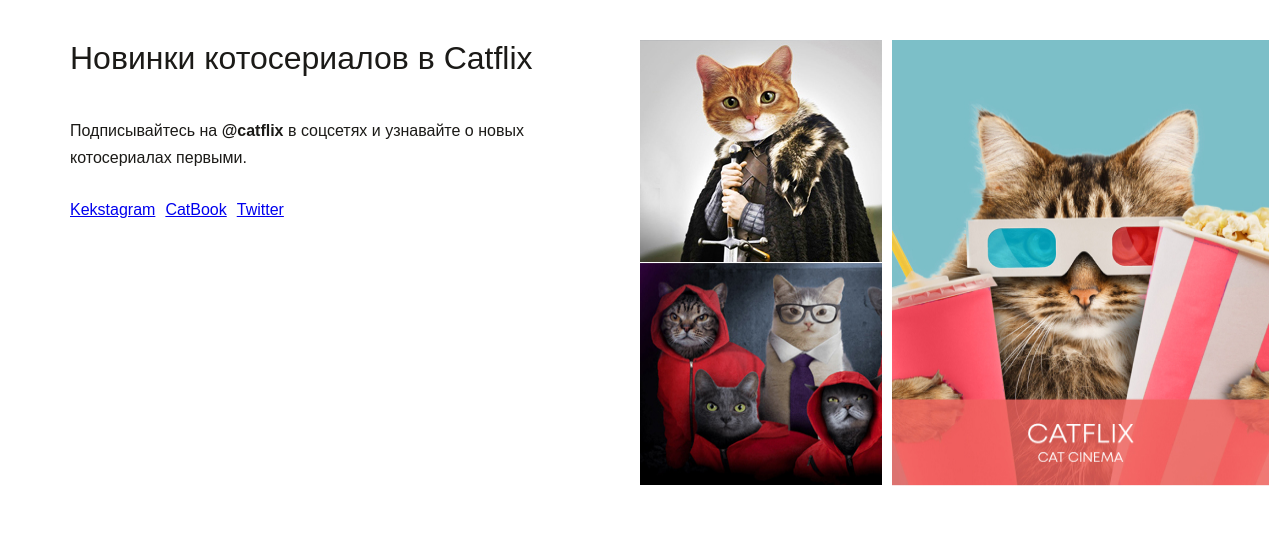
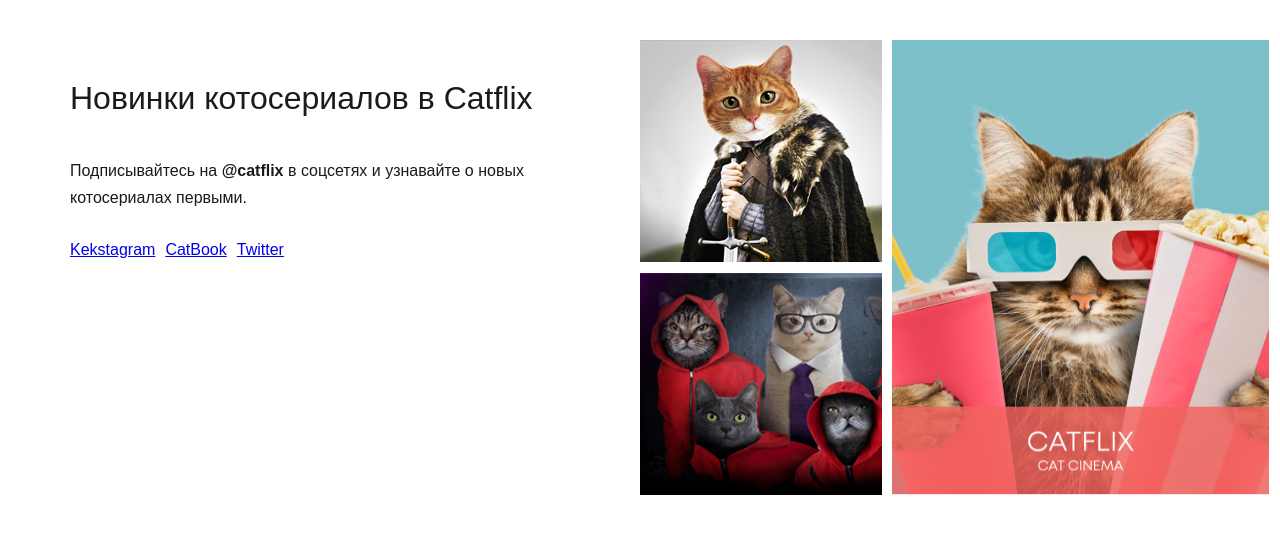
Before and after one commit to Boft-ED/htmlacademy-2, a plain HTML site: page index.html in a window 1280 px wide. Drawn offline with Linux system fonts and the light colour scheme.

Commit message:
add pic and new styles

```diff
--- a/css/style.css
+++ b/css/style.css
@@ -44,6 +44,7 @@ ul {
 .section-title {
     font-weight: 400;
     font-size: 32px;
+    margin-top: 40px;
     margin-bottom: 40px;
 }
 
@@ -64,7 +65,7 @@ ul {
     display: grid;
     grid-template-columns: repeat(5, 1fr);
     grid-template-rows: repeat(5, 1fr);
-    grid-column-gap: 10px;
+    gap: 10px;
 }
 
 .news-img:nth-child(1) {
@@ -79,5 +80,5 @@ ul {
 
 .news-img:nth-child(3) {
     grid-area: 1 / 2 / 3 / 3;
-    height: 446px;
+    height: 455px;
 }
```
Also changed, not shown: 1 other file.
